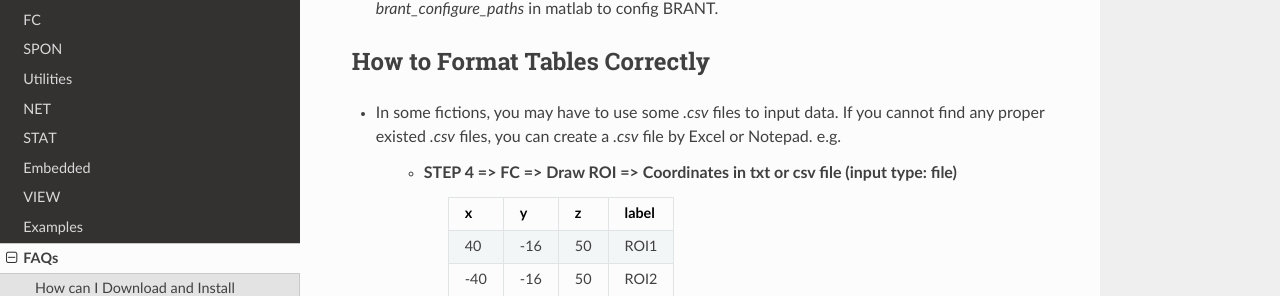
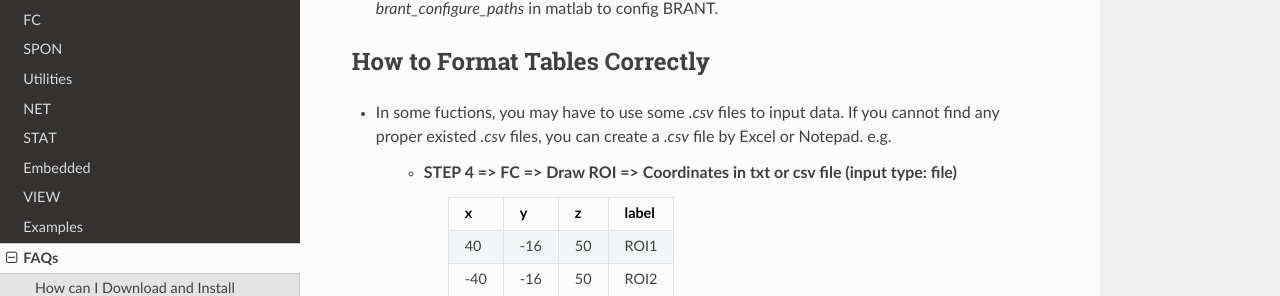
Before and after one commit to YongLiuLab/brant, a Sphinx documentation site: the page built from source/FAQs.txt, in a window 1280 px wide and 900 px high, scrolled down 328 px. Shown: the part 155-451 px from the top of the window. Built offline with Sphinx 7.4.7 and the Read the Docs theme 2.0.0, drawn with Linux system fonts in a browser that asks for light colours.

Commit message:
text mistake

```diff
--- a/source/FAQs.txt
+++ b/source/FAQs.txt
@@ -17,7 +17,7 @@ How can I Download and Install BRANT
 
 How to Format Tables Correctly
 ---------------------------------------
-* In some fictions, you may have to use some *.csv* files to input data. If you cannot find any proper existed *.csv* files, you can create a *.csv* file by Excel or Notepad. e.g.
+* In some fuctions, you may have to use some *.csv* files to input data. If you cannot find any proper existed *.csv* files, you can create a *.csv* file by Excel or Notepad. e.g.
 
     * STEP 4 => FC => Draw ROI => Coordinates in txt or csv file (input type: file)
 	=== === === ========
```
